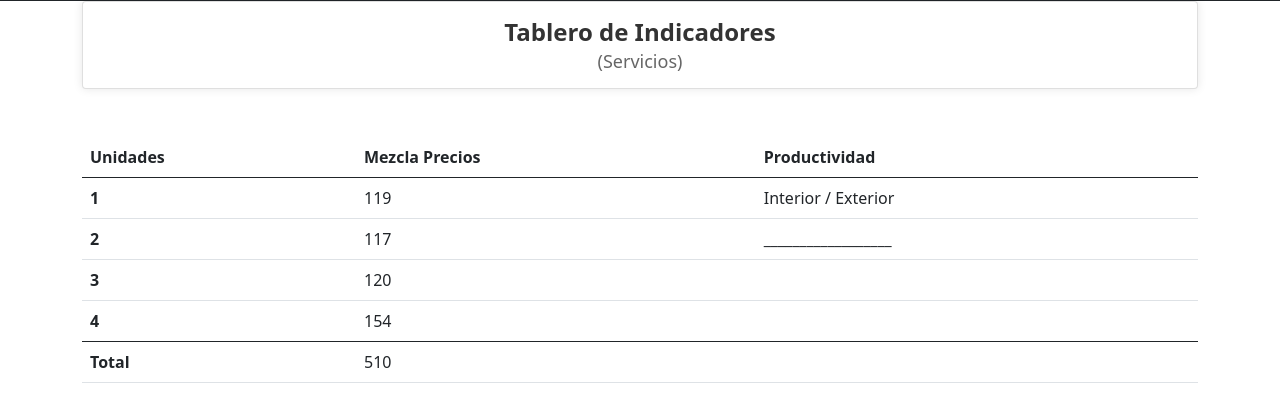
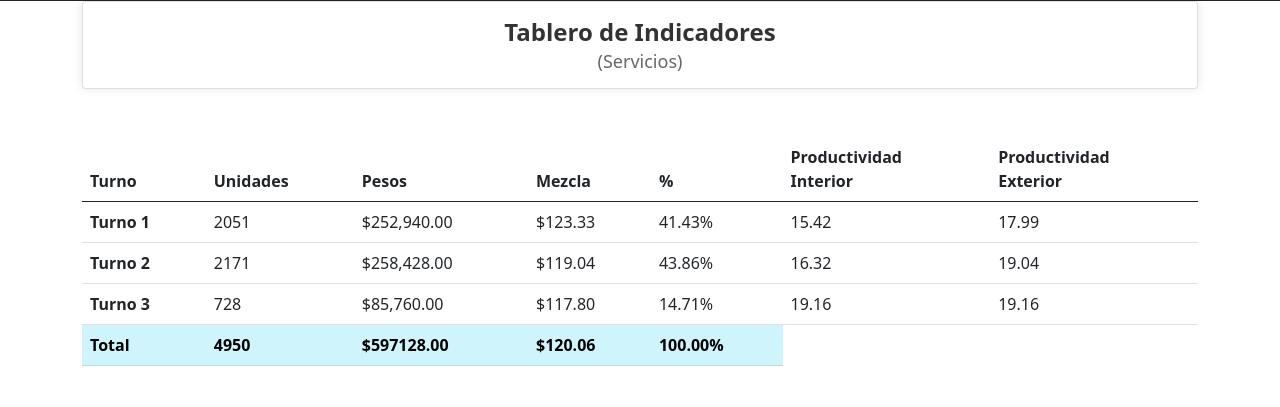
Before and after one commit to Arathhh8/tam_tablero_indicadores, a plain HTML site: page src/index.html in a window 1280 px wide. Shown: the part 55-462 px from the top of the page. Drawn offline with nearby package versions, Linux system fonts and the light colour scheme.

Commit message:
js table added

```diff
--- a/src/index.html
+++ b/src/index.html
@@ -24,42 +24,99 @@
     </div>
 
     <div class="container py-5">
-        <table class="table">
+        <table class="table" id="myTable">
             <thead>
                 <tr>
+                    <th scope="col">Turno</th>
                     <th scope="col">Unidades</th>
-                    <th scope="col">Mezcla Precios</th>
-                    <th scope="col">Productividad</th>
+                    <th scope="col">Pesos</th>
+                    <th scope="col">Mezcla</th>
+                    <th scope="col">%</th>
+                    <th scope="col">Productividad<br class="text-wrap">Interior</th>
+                    <th scope="col">Productividad<br class="text-wrap">Exterior</th>
                 </tr>
             </thead>
             <tbody>
                 <tr>
-                    <th scope="row">1</th>
-                    <td>119</td>
-                    <td>Interior / Exterior</td>
-
+                    <th scope="row">Turno 1</th>
+                    <td>2051</td>
+                    <td>$252,940.00</td>
+                    <td>$123.33</td>
+                    <td>41.43%</td>
+                    <td>15.42</td>
+                    <td>17.99</td>
                 </tr>
                 <tr>
-                    <th scope="row">2</th>
-                    <td>117</td>
-                    <td>__________________</td>
+                    <th scope="row">Turno 2</th>
+                    <td>2171</td>
+                    <td>$258,428.00</td>
+                    <td>$119.04</td>
+                    <td>43.86%</td>
+                    <td>16.32</td>
+                    <td>19.04</td>
                 </tr>
                 <tr>
-                    <th scope="row">3</th>
-                    <td colspan="2">120</td>
+                    <th scope="row">Turno 3</th>
+                    <td>728</td>
+                    <td>$85,760.00</td>
+                    <td>$117.80</td>
+                    <td>14.71%</td>
+                    <td>19.16</td>
+                    <td>19.16</td>
                 </tr>
-                <tr>
-                    <th scope="row">4</th>
-                    <td colspan="2">154</td>
+                <tr class="table-info">
+                    <th scope="row">Total</th>
+                    <th>4950</th>
+                    <th>$597,128.00</th>
+                    <th>$120.63</th>
+                    <th>100%</th>
                 </tr>
             </tbody>
-            <tr>
-                <th scope="row">Total</th>
-                <td colspan="2">510</td>
-            </tr>
-            </tbody>
-            </tbody>
         </table>
+
+        <script>
+            // Obtener todas las filas de la tabla
+            var tableRows = document.querySelectorAll("#myTable tbody tr");
+
+            // Inicializar las variables para almacenar los totales
+            var totalUnidades = 0;
+            var totalPesos = 0;
+            var totalMezcla = 0;
+            var totalPorcentaje = 0;
+            var totalInterior = 0;
+            var totalExterior = 0;
+
+            // Calcular los totales
+            for (var i = 0; i < tableRows.length - 1; i++) {
+                var row = tableRows[i];
+
+                // Obtener los valores de cada celda
+                var unidades = parseInt(row.cells[1].textContent);
+                var pesos = parseFloat(row.cells[2].textContent.replace(/[^0-9.-]+/g, ""));
+                var mezcla = parseFloat(row.cells[3].textContent.replace(/[^0-9.-]+/g, ""));
+                var porcentaje = parseFloat(row.cells[4].textContent);
+                var interior = parseFloat(row.cells[5].textContent);
+                var exterior = parseFloat(row.cells[6].textContent);
+
+                // Sumar los valores a los totales
+                totalUnidades += unidades;
+                totalPesos += pesos;
+                totalMezcla += mezcla / 3;
+                totalPorcentaje += porcentaje;
+                totalInterior += interior;
+                totalExterior += exterior;
+            }
+
+            // Actualizar los resultados en la fila del "Total"
+            var totalRow = tableRows[tableRows.length - 1];
+            totalRow.cells[1].textContent = totalUnidades;
+            totalRow.cells[2].textContent = "$" + totalPesos.toFixed(2);
+            totalRow.cells[3].textContent = "$" + totalMezcla.toFixed(2);
+            totalRow.cells[4].textContent = totalPorcentaje.toFixed(2) + "%";
+            totalRow.cells[5].textContent = totalInterior.toFixed(2);
+            totalRow.cells[6].textContent = totalExterior.toFixed(2);
+
+        </script>
     </div>
 
     <script src="https://cdn.jsdelivr.net/npm/@popperjs/core@2.9.2/dist/umd/popper.min.js"
```
